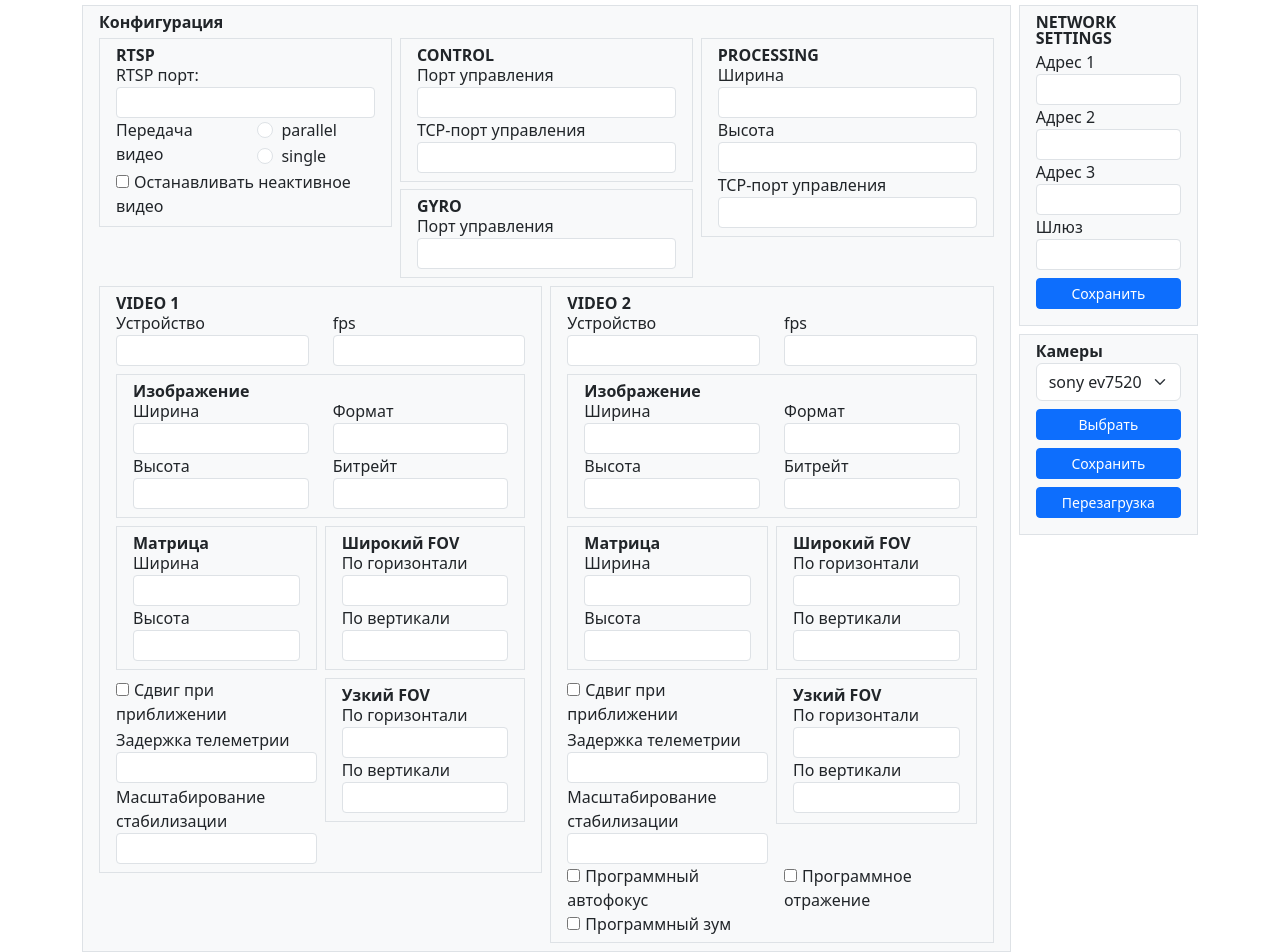
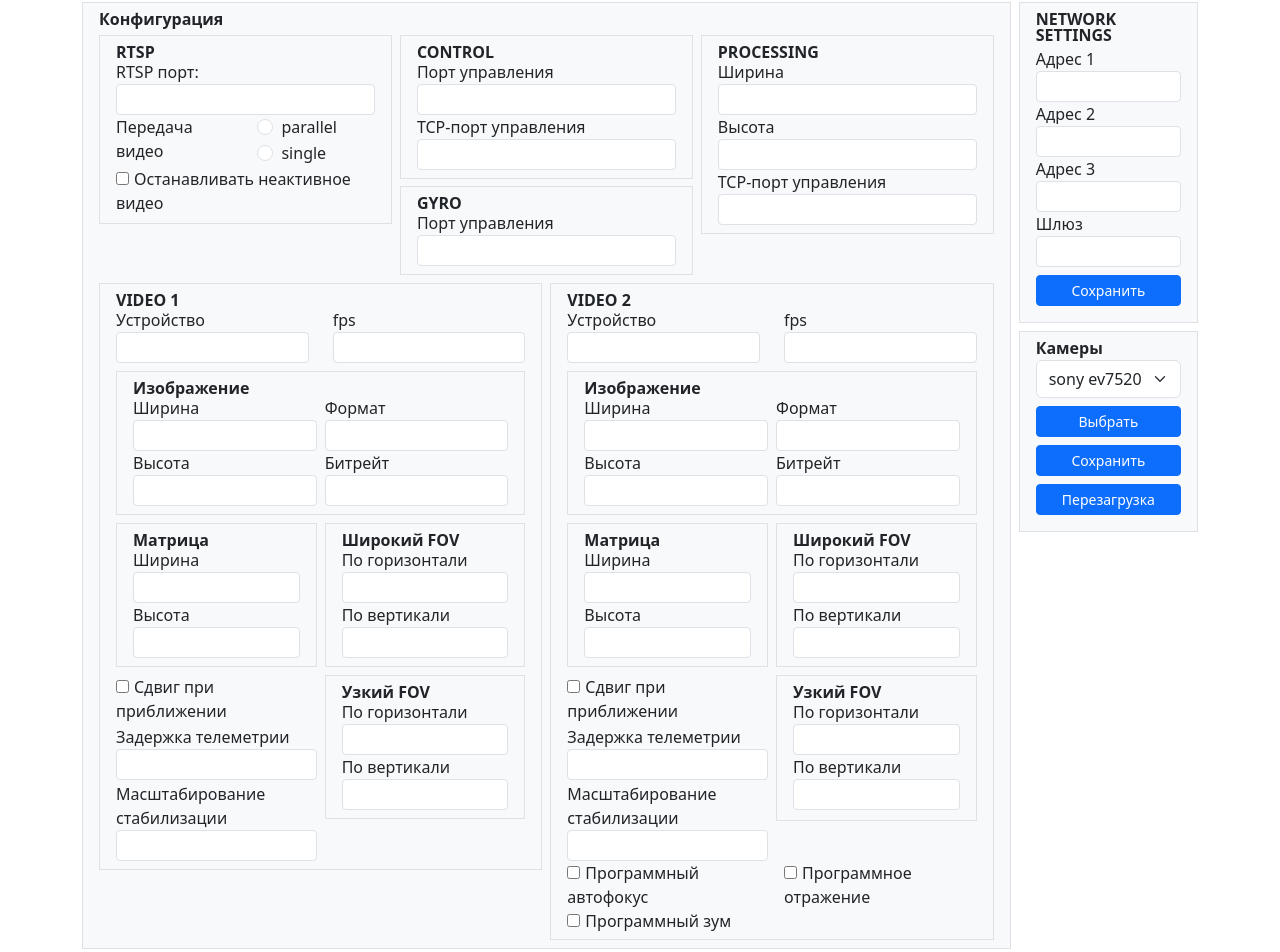
Before and after one commit to lipophrenia/practice, a website: page www/index.html in a window 1280 px wide. Drawn offline with Linux system fonts and the light colour scheme; no server answers.

Commit message:
index fix

```diff
--- a/www/index.html
+++ b/www/index.html
@@ -15,7 +15,7 @@
   <div class="container">
     <div class="row gx-2 justify-content-center">
 
-      <div class="col" style="margin-top: 5px">
+      <div class="col" style="margin-top: 2px">
         <div class="p-3 border bg-light">
           <p class="fs-6 lh-1 fw-bolder" style="margin-bottom: 8px; margin-top: -8px">Конфигурация</p>
           <div class="row gx-2">
@@ -115,7 +115,7 @@
                 </div>
                 <div class="p-3 border bg-light" style="margin-top: 8px">
                   <p class="fs-6 lh-1 fw-bolder" style="margin-bottom: 0px; margin-top: -8px">Изображение</p>
-                  <div class="row">
+                  <div class="row gx-2">
                     <div class="col">
                       <label for="vid1_width">Ширина</label>
                       <input type="text" class="form-control form-control-sm" id="vid1_width" placeholder="">
@@ -125,7 +125,7 @@
                       <input type="text" class="form-control form-control-sm" id="vid1_format" placeholder="">
                     </div>
                   </div>
-                  <div class="row">
+                  <div class="row gx-2">
                     <div class="col">
                       <label for="vid1_height">Высота</label>
                       <input type="text" class="form-control form-control-sm" style="margin-bottom: -8px" id="vid1_height" placeholder="">
@@ -213,7 +213,7 @@
                 </div>
                 <div class="p-3 border bg-light" style="margin-top: 8px">
                   <p class="fs-6 lh-1 fw-bolder" style="margin-bottom: 0px; margin-top: -8px">Изображение</p>
-                  <div class="row">
+                  <div class="row gx-2">
                     <div class="col">
                       <label for="vid2_width">Ширина</label>
                       <input type="text" class="form-control form-control-sm" id="vid2_width" placeholder="">
@@ -223,7 +223,7 @@
                       <input type="text" class="form-control form-control-sm" id="vid2_format" placeholder="">
                     </div>
                   </div>
-                  <div class="row">
+                  <div class="row gx-2">
                     <div class="col">
                       <label for="vid2_height">Высота</label>
                       <input type="text" class="form-control form-control-sm" style="margin-bottom: -8px" id="vid2_height" placeholder="">
@@ -316,7 +316,7 @@
         </div>
       </div>
 
-      <div class="col-2" style="margin-top: 5px">
+      <div class="col-2" style="margin-top: 2px">
         <!--network-->
         <div class="p-3 border bg-light">
           <p class="fs-6 lh-1 fw-bolder" style="margin-bottom: 4px; margin-top: -8px">NETWORK SETTINGS</p>
```
